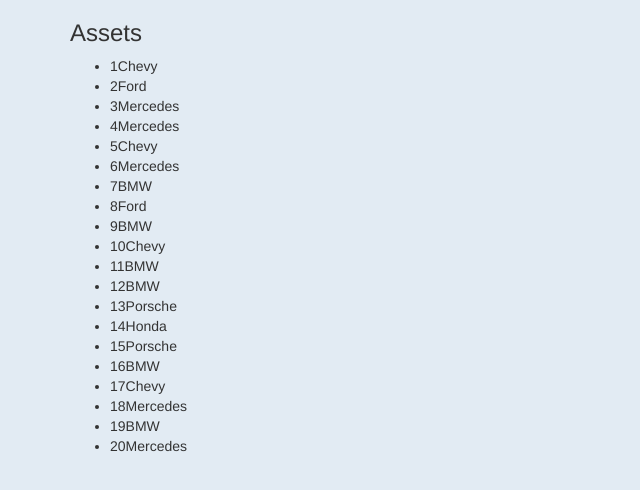
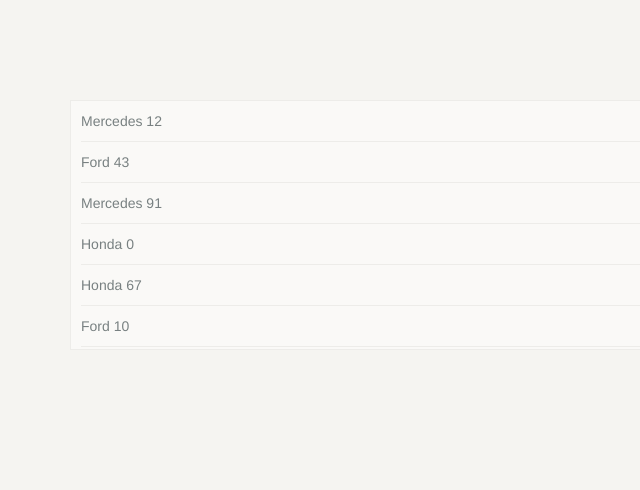
Before and after one commit to thedoublewolf/replay-ui-prototype, a website: page app/index.html in a window 1280 px wide. Shown: the whole page, without its empty margins (0-640 px from the left). Drawn offline with nearby package versions, Linux system fonts and the light colour scheme.

Commit message:
working on replay table layout

```diff
--- a/app/index.html
+++ b/app/index.html
@@ -10,9 +10,17 @@
 <body>
 
 <div class="container">
-  <h3>Assets</h3>
-  <ul id="asset-list">
-  </ul>
+  <div class="replay-bar">
+    <div class="asset-list">
+      <ul id="asset-list">
+      </ul>
+    </div>
+    <div class="time-bar">
+      <div id="time-bar">
+      </div>
+    </div>
+  </div>
+
 </div>
 
 
--- a/js/main.js
+++ b/js/main.js
@@ -7,7 +7,7 @@
 function Asset(id, location, make) {
   this.id = id;
   this.location = location;
-  this.make = make;
+  this.make = make + ' ' + id;
   this.time = time + ' hrs';
 }
 
@@ -23,8 +23,8 @@
 var intervals = [];
 
 // Create 20 random Assets
-for (var i = 1; i < 21; i++) {
-  var id = i;
+for (var i = 1; i < 10; i++) {
+  var id = Math.floor(Math.random() * 100);
   var locations = ["Atlanta", "Decatur", "Macon", "Chicago", "New York", "Seatle"];
   var location = locations[Math.floor(Math.random() * locations.length)];
   var makes = ["Honda", "Chevy", "Ford", "BMW", "Mercedes", "Porsche"];
@@ -35,9 +35,14 @@
   assets.push(asset);
 }
 
+// Append assets to DOM
 $.each(assets, function(key, val) {
-  var $li = $("<li>"+val.id+val.make+"</li>");
-  $('#asset-list').append($li);
+
+  var $li = $("<li>"+val.make+"</li>");
+  $('#asset-list').append($li).addClass('asset');
+
+  var $assetTime = $("<div></div>");
+  $('#time-bar').append($assetTime).addClass('time-slot');
 });
 
 // for (var i = 0; i < 1; i++) {
--- a/sass/main.scss
+++ b/sass/main.scss
@@ -2,5 +2,61 @@
 // See Readme for a list of supported ones
 
 body {
-  background: #e2ebf3;
+  background: #F5F4F1;
 }
+
+ul {
+  list-style: none;
+  padding-left: 0;
+  margin: 0;
+  text-align: left;
+  display: inline-block;
+
+}
+
+.replay-bar {
+  vertical-align: top;
+  margin-top: 100px;
+  width: 100%;
+  height: 250px;
+  border: 1px solid #EDECE9;
+  background: #FAF9F7;
+  overflow: scroll;
+  // text-align: center;
+}
+
+.asset-list {
+  vertical-align: top;
+  display: inline-block;
+  width: 8%;
+  // border: 1px solid black;
+}
+
+.asset {
+  padding-left: 10px;
+  li {
+    padding-top: 10px;
+    padding-bottom: 10px;
+    border-bottom: 1px solid #EDECE9;
+    color: #788081;
+    font-weight: 300;
+  }
+}
+
+.time-bar {
+  display: inline-block;
+  width: 90%;
+  margin-left: -8px;
+  // border: 1px solid black;
+}
+
+.time-slot {
+  div {
+    padding-left: 10px;
+    padding-top: 30px;
+    padding-bottom: 10px;
+    border-bottom: 1px solid #EDECE9;
+    width: 100%;
+    color: #788081;
+  }
+}
```
Also changed, not shown: app/css/main.css, app/js/main.js, 2 other files.
